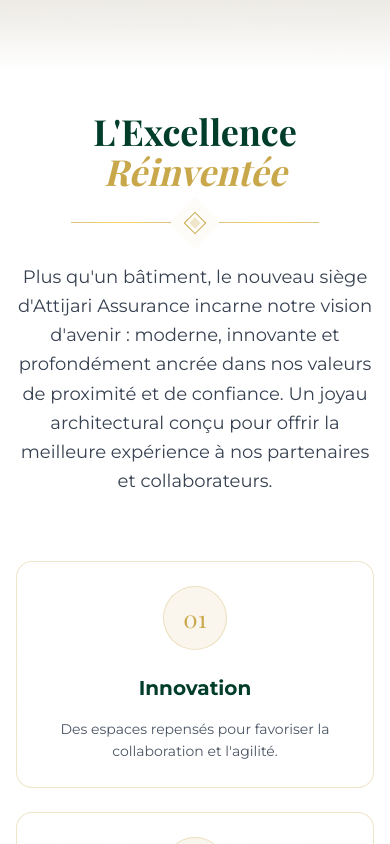
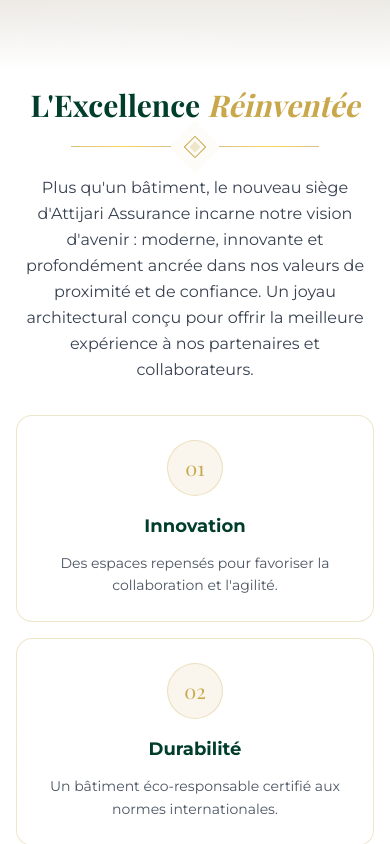
Before and after one commit to GallasMahdi/Attijari, a Next.js app in the folder wafa-connect/: page / in a window 390 px wide. Shown: the part 940-1784 px from the top of the page. Built offline with nearby package versions, Linux system fonts and the light colour scheme.

Commit message:
localisation hero

```diff
--- a/wafa-connect/src/components/sections/AboutSection.tsx
+++ b/wafa-connect/src/components/sections/AboutSection.tsx
@@ -6,14 +6,21 @@
 
 export function AboutSection() {
   return (
-    <section id="concept" className="pt-10   pb-20 relative bg-white z-10">
+    <section
+      id="concept"
+      className="pt-4 md:pt-10 pb-10 md:pb-20 relative bg-white z-10"
+    >
       <SectionWrapper className="container mx-auto px-4">
-        <div className="max-w-4xl mx-auto text-center mb-16">
-          <h2 className="font-playfair text-4xl md:text-5xl font-bold text-wafa-dark mb-6">
+
+        <div className="max-w-4xl mx-auto text-center mb-8 md:mb-16">
+
+          <h2 className="font-playfair text-3xl md:text-5xl font-bold text-wafa-dark mb-4 md:mb-6">
             L'Excellence <span className="text-wafa-gold italic">Réinventée</span>
           </h2>
-          <GoldDivider className="mb-8" />
-          <p className="font-montserrat text-gray-700 text-lg leading-relaxed">
+
+          <GoldDivider className="mb-5 md:mb-8" />
+
+          <p className="font-montserrat text-base md:text-lg text-gray-700 leading-relaxed">
             Plus qu'un bâtiment, le nouveau siège d'Attijari Assurance incarne notre vision
             d'avenir : moderne, innovante et profondément ancrée dans nos valeurs de
             proximité et de confiance. Un joyau architectural conçu pour offrir la meilleure
@@ -21,23 +28,52 @@
           </p>
         </div>
 
-        <div className="grid md:grid-cols-3 gap-6">
+        <div className="grid md:grid-cols-3 gap-4 md:gap-6">
+
           {[
-            { title: "Innovation", desc: "Des espaces repensés pour favoriser la collaboration et l'agilité." },
-            { title: "Durabilité", desc: "Un bâtiment éco-responsable certifié aux normes internationales." },
-            { title: "Proximité", desc: "Un emplacement stratégique pour mieux vous servir au quotidien." }
+            {
+              title: "Innovation",
+              desc: "Des espaces repensés pour favoriser la collaboration et l'agilité."
+            },
+            {
+              title: "Durabilité",
+              desc: "Un bâtiment éco-responsable certifié aux normes internationales."
+            },
+            {
+              title: "Proximité",
+              desc: "Un emplacement stratégique pour mieux vous servir au quotidien."
+            }
           ].map((feature, i) => (
+
             <SectionWrapper key={i} delay={i * 0.1}>
-              <GlassCard hoverable className="h-full flex flex-col items-center text-center">
-                <div className="w-16 h-16 rounded-full bg-wafa-gold/10 border border-wafa-gold/30 flex items-center justify-center mb-6">
-                  <span className="font-playfair text-2xl text-wafa-gold">0{i + 1}</span>
+
+              <GlassCard
+                hoverable
+                className="h-full flex flex-col items-center text-center"
+              >
+
+                <div className="w-14 h-14 md:w-16 md:h-16 rounded-full bg-wafa-gold/10 border border-wafa-gold/30 flex items-center justify-center mb-4 md:mb-6">
+                  <span className="font-playfair text-xl md:text-2xl text-wafa-gold">
+                    0{i + 1}
+                  </span>
                 </div>
-                <h3 className="font-montserrat font-bold text-xl text-wafa-dark mb-4">{feature.title}</h3>
-                <p className="font-montserrat text-gray-600 text-sm leading-relaxed">{feature.desc}</p>
+
+                <h3 className="font-montserrat font-bold text-lg md:text-xl text-wafa-dark mb-3 md:mb-4">
+                  {feature.title}
+                </h3>
+
+                <p className="font-montserrat text-sm md:text-sm text-gray-600 leading-relaxed">
+                  {feature.desc}
+                </p>
+
               </GlassCard>
+
             </SectionWrapper>
+
           ))}
+
         </div>
+
       </SectionWrapper>
     </section>
   )
```
